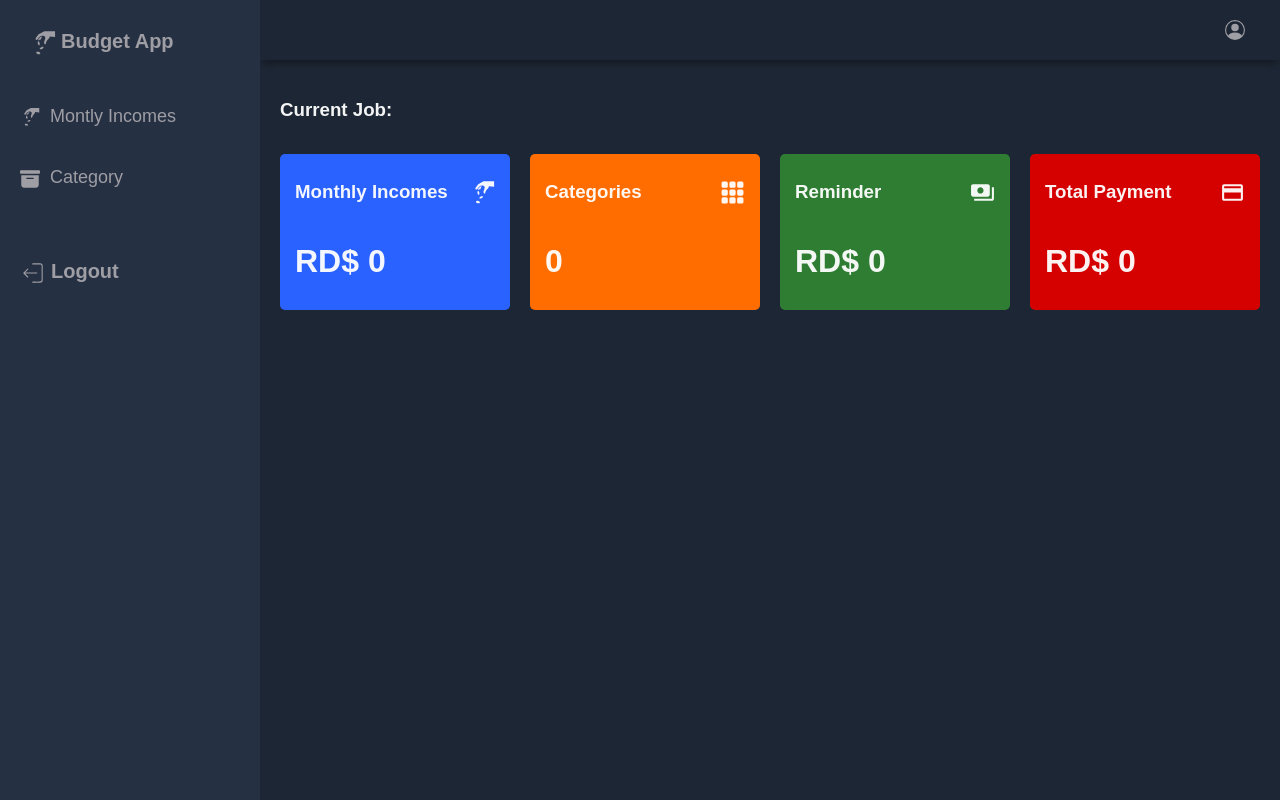
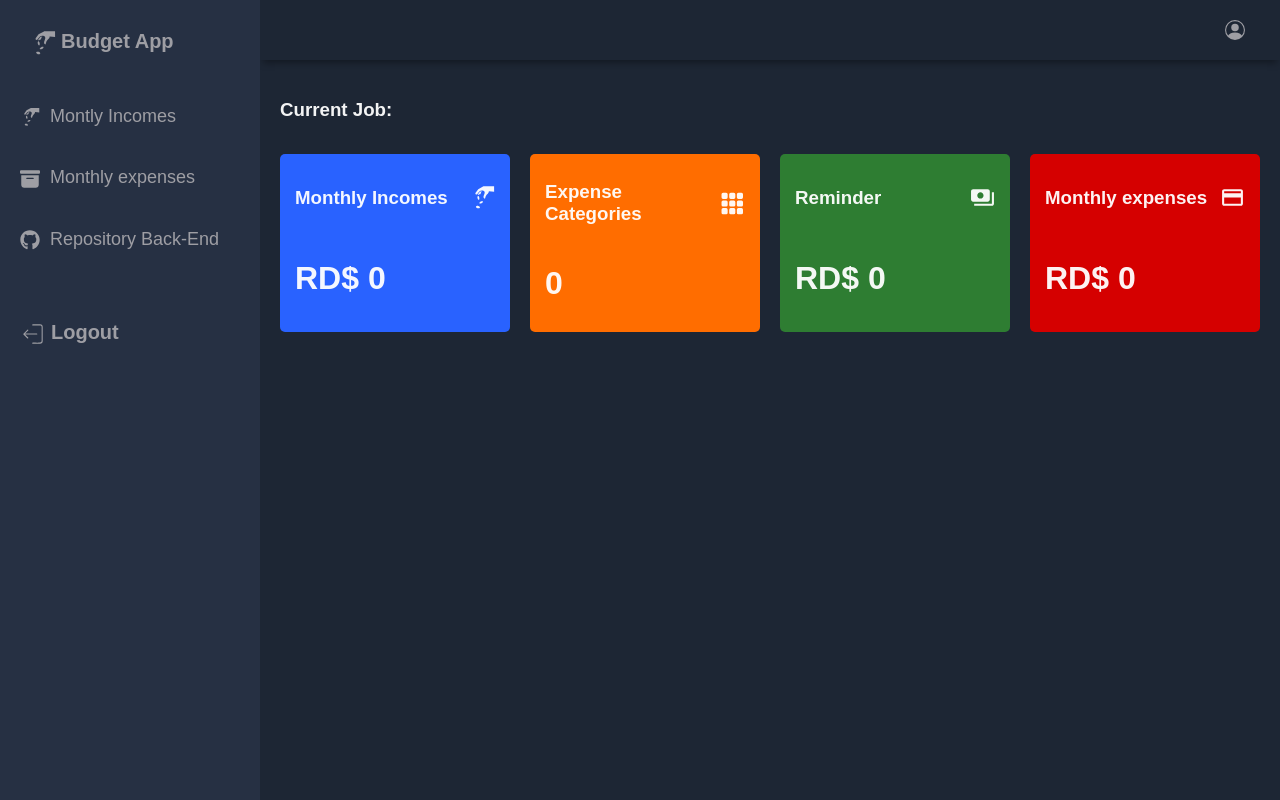
Before and after one commit to lazalajochy/budget-app, a React app: page /#/dashboard in a window 1280 px wide. Built offline with nearby package versions, Linux system fonts and the light colour scheme; no server answers; the HTML template or start-up script is replaced by a standard one.

Commit message:
new name

```diff
--- a/src/components/Sidebar.tsx
+++ b/src/components/Sidebar.tsx
@@ -3,6 +3,8 @@ import { GiPayMoney } from "react-icons/gi";
 import { CiLogout } from "react-icons/ci";
 import { googleLogout } from '@react-oauth/google';
 import { useNavigate } from "react-router-dom";
+import { FaGithub } from "react-icons/fa";
+
 
 
 interface SidebarProps {
@@ -38,7 +40,12 @@ function Sidebar({ openSidebarToggle, OpenSidebar, openModal }: SidebarProps) {
                 </li>
                 <li className='sidebar-list-item'>
                     <a onClick={() => openModal("category")}>
-                        <BsFillArchiveFill className='icon' /> Category
+                        <BsFillArchiveFill className='icon' /> Monthly expenses
+                    </a>
+                </li>
+                <li className='sidebar-list-item'>
+                    <a href='https://github.com/lazalajochy/budget-api' target='_blank' rel="noopener noreferrer">
+                        <FaGithub className='icon' /> Repository Back-End
                     </a>
                 </li>
             </ul>
--- a/src/pages/Charts.tsx
+++ b/src/pages/Charts.tsx
@@ -72,7 +72,7 @@ function Charts({}: ChartsProps) {
                 </div>
                 <div className='card'>
                     <div className="card-inner">
-                        <h3>Categories</h3>
+                        <h3>Expense Categories</h3>
                         <BsFillGrid3X3GapFill className='card_icon' />
                     </div>
                     <h1>{currentCategory?.length ?? 0}</h1>
@@ -88,7 +88,7 @@ function Charts({}: ChartsProps) {
 
                 <div className='card'>
                     <div className="card-inner">
-                        <h3>Total Payment</h3>
+                        <h3>Monthly expenses</h3>
                         <MdPayment className='card_icon' />
                     </div>
                     <h1>RD$ {totalPayment ?? 0}</h1>
```
